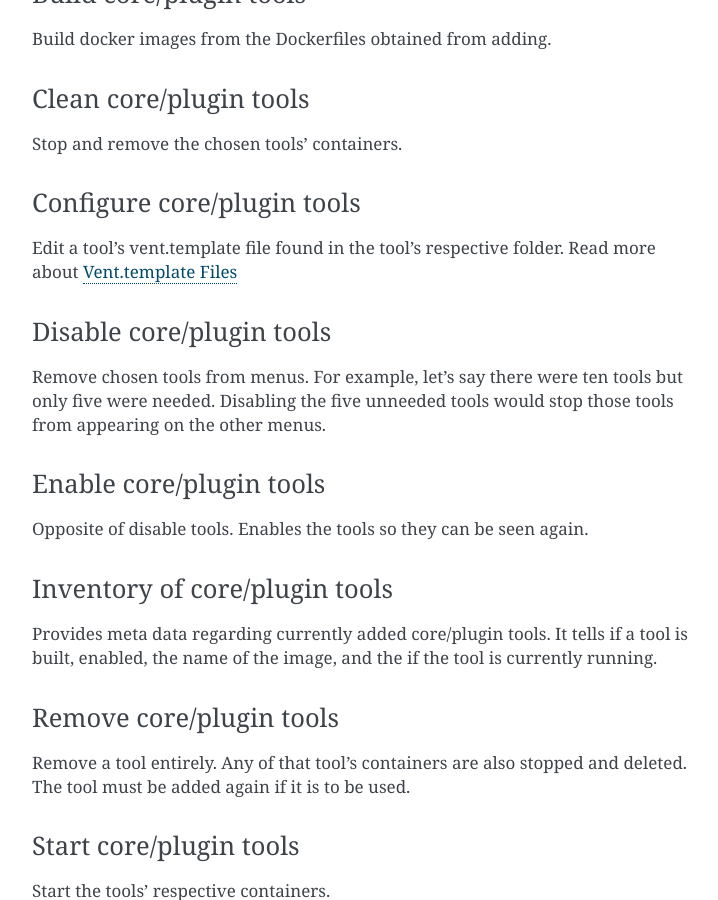
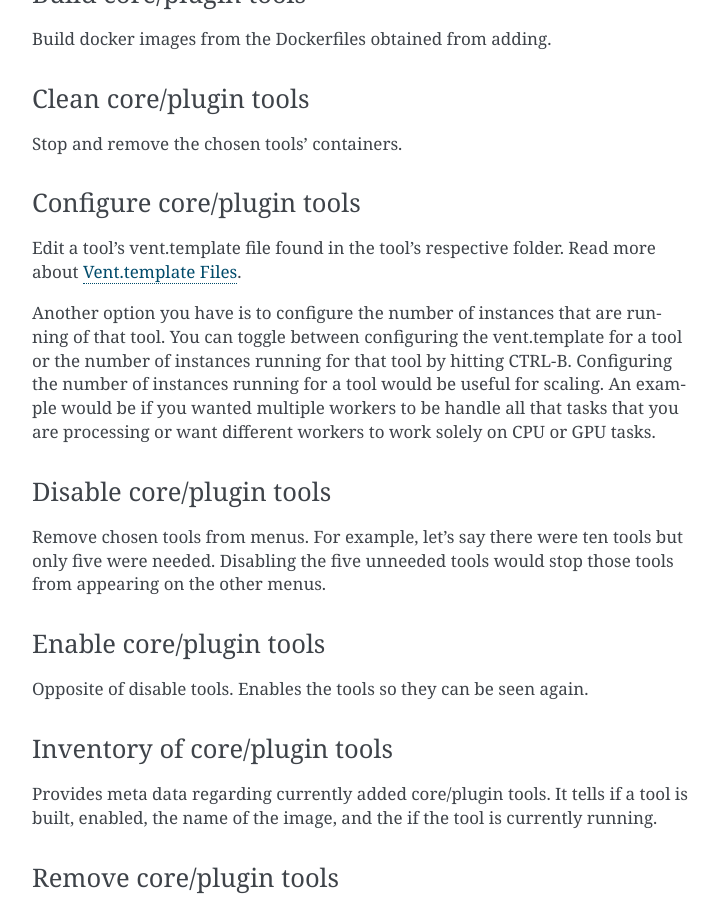
Before and after one commit to CyberReboot/vent, a Sphinx documentation site: the page built from docs/source/core_and_plugins.rst, in a window 1280 px wide and 900 px high, scrolled down 2199 px. Shown: the whole window, without its empty margins (388-1106 px from the left). Built offline with Sphinx 7.4.7, drawn with Linux system fonts in a browser that asks for light colours; pages that are not in the unit, such as notebooks, are missing from menus.

Commit message:
Update docs

```diff
--- a/docs/source/core_and_plugins.rst
+++ b/docs/source/core_and_plugins.rst
@@ -99,7 +99,15 @@ Stop and remove the chosen tools' containers.
 Configure core/plugin tools
 ===========================
 Edit a tool's vent.template file found in the tool's respective folder.
-Read more about :ref:`venttemplate-label`
+Read more about :ref:`venttemplate-label`.
+
+Another option you have is to configure the number of instances that are
+running of that tool. You can toggle between configuring the vent.template
+for a tool or the number of instances running for that tool by hitting
+CTRL-B. Configuring the number of instances running for a tool would be
+useful for scaling. An example would be if you wanted multiple workers
+to be handle all that tasks that you are processing or want different
+workers to work solely on CPU or GPU tasks.
 
 Disable core/plugin tools
 =========================
```
